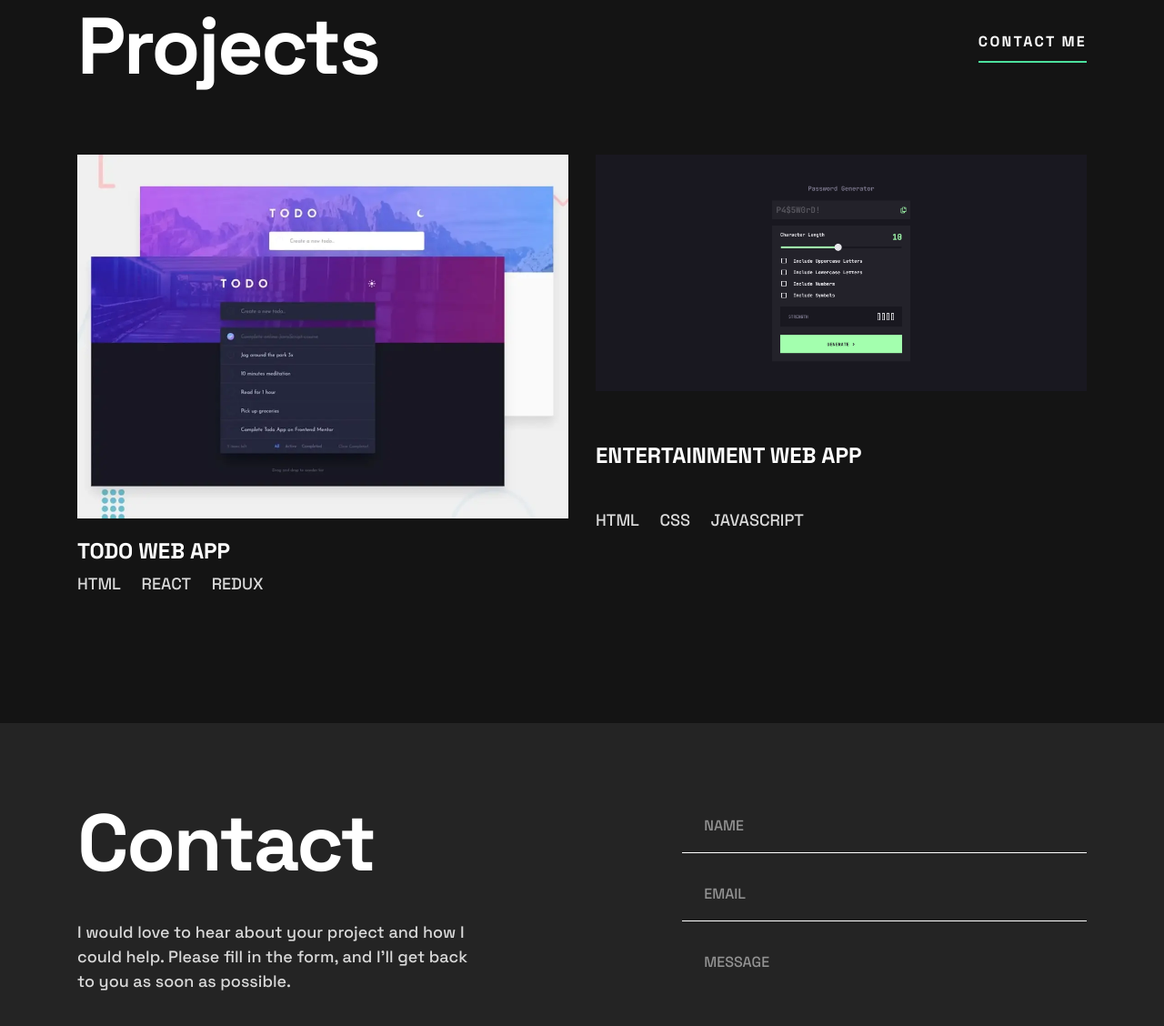
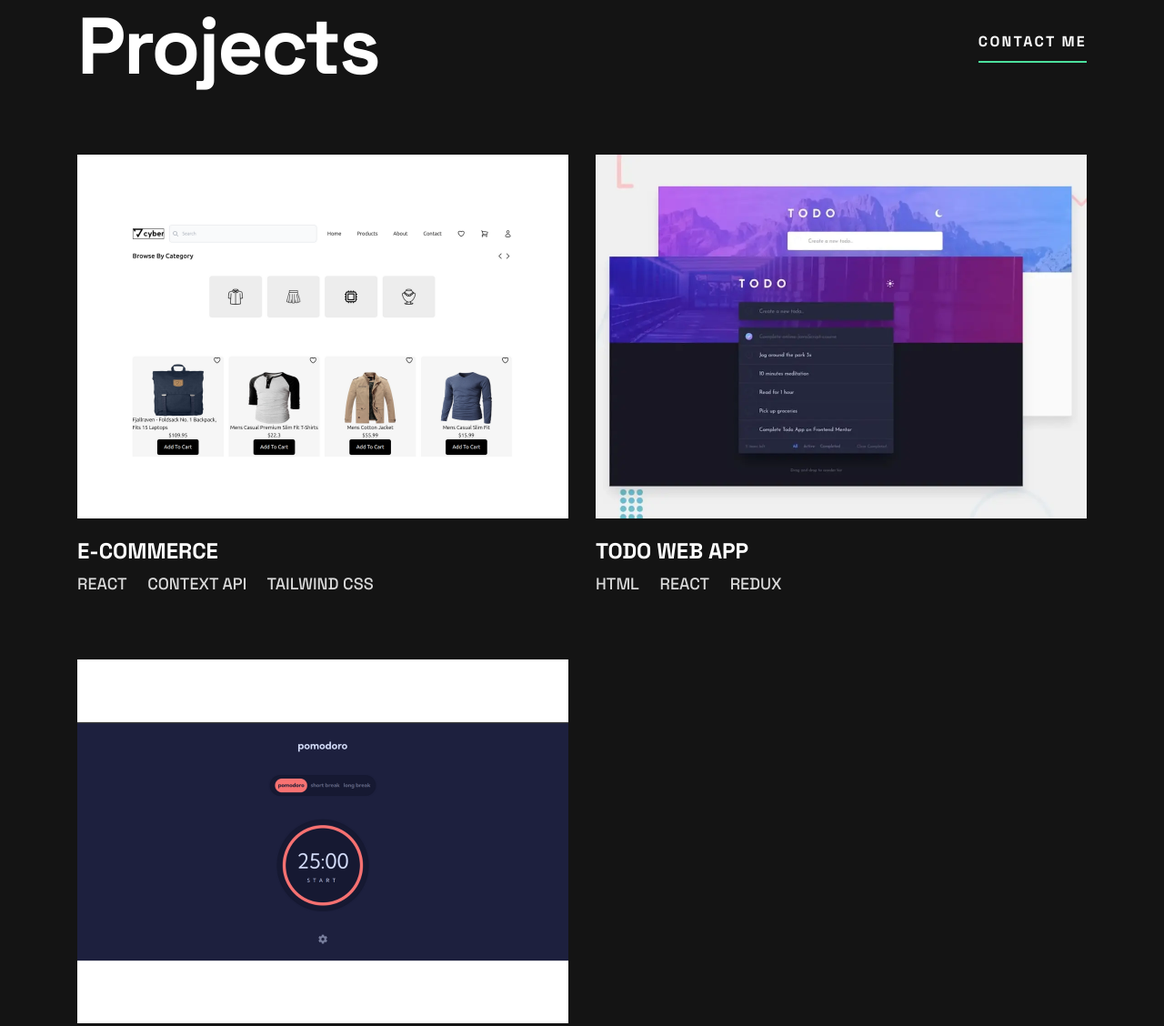
Before and after one commit to Sachin-Mahato/portfolio, a website built with Vite: page index.html in a window 1280 px wide. Shown: the part 1256-2384 px from the top of the page at 91% size. Built offline with nearby package versions, Linux system fonts and the light colour scheme.

Commit message:
add new project e-commerce

```diff
--- a/index.html
+++ b/index.html
@@ -24,29 +24,32 @@
                     <span class="visually-hidden">(to home page)</span>
                 </a>
                 <a href="https://github.com/Sachin-Mahato" target="_blank" class="header__social">
-          <svg xmlns="http://www.w3.org/2000/svg" width="25" height="24" aria-labelledby="socialGitHub" role="img">
+                    <svg xmlns="http://www.w3.org/2000/svg" width="25" height="24" aria-labelledby="socialGitHub"
+                        role="img">
                         <title id="socialGitHub">GitHub</title>
                         <path fill="#FFF" fill-rule="evenodd"
                             d="M12.304 0C5.506 0 0 5.506 0 12.304c0 5.444 3.522 10.042 8.413 11.672.615.108.845-.261.845-.584 0-.292-.015-1.261-.015-2.291-3.091.569-3.891-.754-4.137-1.446-.138-.354-.738-1.446-1.261-1.738-.43-.23-1.046-.8-.016-.815.97-.015 1.661.892 1.892 1.261 1.107 1.86 2.876 1.338 3.584 1.015.107-.8.43-1.338.784-1.646-2.738-.307-5.598-1.368-5.598-6.074 0-1.338.477-2.446 1.26-3.307-.122-.308-.553-1.569.124-3.26 0 0 1.03-.323 3.383 1.26.985-.276 2.03-.415 3.076-.415 1.046 0 2.092.139 3.076.416 2.353-1.6 3.384-1.261 3.384-1.261.676 1.691.246 2.952.123 3.26.784.861 1.26 1.953 1.26 3.307 0 4.721-2.875 5.767-5.613 6.074.446.385.83 1.123.83 2.277 0 1.645-.015 2.968-.015 3.383 0 .323.231.708.846.584a12.324 12.324 0 0 0 8.382-11.672C24.607 5.506 19.101 0 12.304 0Z" />
                     </svg>
                 </a>
                 <a href="" class="header__social">
-          <svg xmlns="http://www.w3.org/2000/svg" width="26" height="23" aria-labelledby="socialFrontendMentor"
-            role="img">
+                    <svg xmlns="http://www.w3.org/2000/svg" width="26" height="23"
+                        aria-labelledby="socialFrontendMentor" role="img">
                         <title id="socialFrontendMentor">Frontend Mentor</title>
                         <path fill="#FFF"
                             d="M13.084.23a.751.751 0 0 0-.736.75v14.267a.75.75 0 1 0 1.5 0V.98a.75.75 0 0 0-.763-.75ZM24.44 4.504a.752.752 0 0 0-.284.064l-6.44 2.875a.752.752 0 0 0 0 1.37l6.44 2.884a.75.75 0 0 0 .612-1.369L19.861 8.13l4.907-2.191a.753.753 0 0 0 .38-.99.752.752 0 0 0-.708-.444ZM1.371 9.663a.752.752 0 0 0-.74.938C2.41 17.447 8.603 22.23 15.685 22.23a.75.75 0 1 0 0-1.501A14.053 14.053 0 0 1 2.083 10.225a.75.75 0 0 0-.712-.561v-.001Z" />
                     </svg>
                 </a>
                 <a href="https://www.linkedin.com/in/sachinkumarmahato" target="_blank" class="header__social">
-          <svg xmlns="http://www.w3.org/2000/svg" width="25" height="24" aria-labelledby="socialLinkedIn" role="img">
+                    <svg xmlns="http://www.w3.org/2000/svg" width="25" height="24" aria-labelledby="socialLinkedIn"
+                        role="img">
                         <title id="socialLinkedIn">LinkedIn</title>
                         <path fill="#FFF" fill-rule="evenodd"
                             d="M5.551 3.304c-1.14 0-2.067.926-2.067 2.064 0 1.14.928 2.066 2.067 2.066a2.066 2.066 0 0 0 0-4.13ZM3.767 8.998v11.453h3.562L7.33 8.998H3.767Zm5.798 0V20.45l3.554.002.002-5.668c0-1.454.253-2.941 2.132-2.941 1.851 0 1.851 1.755 1.851 3.036v5.571l3.559-.001v-6.28c0-2.834-.517-5.457-4.27-5.457-1.763 0-2.916.997-3.368 1.85h-.05V8.997h-3.41ZM22.435 24H1.982c-.976 0-1.77-.777-1.77-1.732V1.731C.212.776 1.006 0 1.982 0h20.453c.98 0 1.777.776 1.777 1.73v20.538c0 .955-.797 1.732-1.777 1.732Z" />
                     </svg>
                 </a>
                 <a href="https://twitter.com/Sachin_K_Mahato" target="_blank" class="header__social">
-          <svg xmlns="http://www.w3.org/2000/svg" width="24" height="20" aria-labelledby="socialTwitter" role="img">
+                    <svg xmlns="http://www.w3.org/2000/svg" width="24" height="20" aria-labelledby="socialTwitter"
+                        role="img">
                         <title id="socialTwitter">Twitter</title>
                         <path fill="#FFF"
                             d="M23.492 2.705a9.563 9.563 0 0 1-2.742.751 4.788 4.788 0 0 0 2.1-2.643 9.536 9.536 0 0 1-3.033 1.159 4.778 4.778 0 0 0-8.14 4.357 13.564 13.564 0 0 1-9.844-4.99 4.774 4.774 0 0 0-.646 2.4 4.778 4.778 0 0 0 2.124 3.977 4.765 4.765 0 0 1-2.163-.598v.061a4.778 4.778 0 0 0 3.832 4.684 4.812 4.812 0 0 1-2.158.082 4.78 4.78 0 0 0 4.462 3.316 9.584 9.584 0 0 1-5.932 2.045c-.38 0-.762-.022-1.14-.067a13.508 13.508 0 0 0 7.32 2.146c8.787 0 13.59-7.277 13.59-13.589 0-.205-.004-.412-.013-.617a9.71 9.71 0 0 0 2.381-2.471l.002-.003Z" />
@@ -120,13 +123,32 @@
                     <h2 class="projects__headline header-xl">Projects</h2>
                     <a href="#contact" class="projects__contact underline">Contact me</a>
 
+                    <!-- E-commerce -->
+                    <div class="projects__item">
+                        <picture class="projects__picture">
+                            <source media="(min-width: 62.5em)" srcset="./src/img/e-commerce.png" />
+                            <img class="projects__image" src="./src/img/e-commerce-small.png"
+                                alt="screenshot of e-commerce website" width-="343" height="253" />
+                        </picture>
+                        <h3 class="projects__name">E-commerce</h3>
+                        <p class="projects__tags">
+                            <span>React</span>
+                            <span>Context API</span>
+                            <span>Tailwind CSS</span>
+                        </p>
+                        <div class="projects__links">
+                            <a href="https://github.com/Sachin-Mahato/e-commerce.git" class="underline">View Project</a>
+                            <a href="https://github.com/Sachin-Mahato/e-commerce.git" class="underline">View Code</a>
+                        </div>
+                    </div>
 
                     <!-- Todo Project Start -->
                     <div class="projects__item">
                         <picture class="projects__picture">
                             <source media="(min-width: 62.5em)" srcset="./src/img/thumbnail-project-3-large.webp" />
                             <img class="projects__image" src="./src/img/thumbnail-project-3-small.webp"
-                alt="screenshot of To Do App showing a list of active and complete tasks" width-="343" height="253" />
+                                alt="screenshot of To Do App showing a list of active and complete tasks" width-="343"
+                                height="253" />
                         </picture>
                         <h3 class="projects__name">Todo Web App</h3>
                         <p class="projects__tags">
@@ -141,25 +163,26 @@
                     </div>
                     <!-- Todo Project End -->
 
-<!-- PassWord Generator -->
+                    <!-- Pomodoro App -->
                     <div class="projects__item">
                         <picture class="projects__picture">
-              <source media="(min-width: 62.5em)" srcset="./src/img/password-generator-app-desktop.png" />
-              <img class="projects__image" src="./src/img/password-generator-app-mobile.png"
-                alt="screenshot of video player app with grid of thumbnails of movies and TV shows" width-="343"
-                height="253" />
+                            <source media="(min-width: 62.5em)" srcset="./src/img/pomodoro.png" />
+                            <img class="projects__image" src="./src/img/pomodor-small.png"
+                                alt="screenshot of e-commerce website" width-="343" height="253" />
                         </picture>
-            <h3 class="projects__name">Entertainment Web App</h3>
+                        <h3 class="projects__name">Pomodoro app</h3>
                         <p class="projects__tags">
+                            <span>Typescript</span>
+                            <span>CSS</span>
                             <span>HTML</span>
-              <span>CSS</span>
-              <span>JavaScript</span>
                         </p>
                         <div class="projects__links">
-              <a href="https://sachinkumarmahato.github.io/passwordGenerator/" class="underline">View Project</a>
-              <a href="https://github.com/SachinKumarMahato/passwordGenerator" class="underline">View Code</a>
+                            <a href="https://pomodoro-flow.netlify.app/" class="underline">View Project</a>
+                            <a href="https://github.com/Sachin-Mahato/pomodoro_app.git" class="underline">View Code</a>
                         </div>
                     </div>
+
+
 
                 </div>
             </div>
@@ -179,17 +202,21 @@
                     <div class="contact__control">
                         <label for="name" class="visually-hidden">Name</label>
                         <input type="text" id="name" name="name" placeholder="Name" required />
-            <img src="./src/img/icon-invalid.svg" alt="" class="contact__invalid-icon" width="24" height="24" />
+                        <img src="./src/img/icon-invalid.svg" alt="" class="contact__invalid-icon" width="24"
+                            height="24" />
                     </div>
                     <div class="contact__control">
                         <label for="email" class="visually-hidden">Email</label>
                         <input type="email" id="email" name="email" placeholder="Email" required />
-            <img src="./src/img/icon-invalid.svg" alt="" class="contact__invalid-icon" width="24" height="24" />
+                        <img src="./src/img/icon-invalid.svg" alt="" class="contact__invalid-icon" width="24"
+                            height="24" />
                     </div>
                     <div class="contact__control">
                         <label for="message" class="visually-hidden">Message</label>
-            <textarea name="message" id="message" cols="30" rows="3" placeholder="Message" required></textarea>
-            <img src="./src/img/icon-invalid.svg" alt="" class="contact__invalid-icon" width="24" height="24" />
+                        <textarea name="message" id="message" cols="30" rows="3" placeholder="Message"
+                            required></textarea>
+                        <img src="./src/img/icon-invalid.svg" alt="" class="contact__invalid-icon" width="24"
+                            height="24" />
                     </div>
                     <div class="contact__control align-right">
                         <button type="button" class="submit-btn">Send Message</button>
@@ -217,22 +244,24 @@
                     </svg>
                 </a>
                 <a href="" class="header__social">
-          <svg xmlns="http://www.w3.org/2000/svg" width="26" height="23" aria-labelledby="socialFrontendMentor"
-            role="img">
+                    <svg xmlns="http://www.w3.org/2000/svg" width="26" height="23"
+                        aria-labelledby="socialFrontendMentor" role="img">
                         <title id="socialFrontendMentor">Frontend Mentor</title>
                         <path fill="#FFF"
                             d="M13.084.23a.751.751 0 0 0-.736.75v14.267a.75.75 0 1 0 1.5 0V.98a.75.75 0 0 0-.763-.75ZM24.44 4.504a.752.752 0 0 0-.284.064l-6.44 2.875a.752.752 0 0 0 0 1.37l6.44 2.884a.75.75 0 0 0 .612-1.369L19.861 8.13l4.907-2.191a.753.753 0 0 0 .38-.99.752.752 0 0 0-.708-.444ZM1.371 9.663a.752.752 0 0 0-.74.938C2.41 17.447 8.603 22.23 15.685 22.23a.75.75 0 1 0 0-1.501A14.053 14.053 0 0 1 2.083 10.225a.75.75 0 0 0-.712-.561v-.001Z" />
                     </svg>
                 </a>
                 <a href="https://www.linkedin.com/in/sachinkumarmahato" class="header__social">
-          <svg xmlns="http://www.w3.org/2000/svg" width="25" height="24" aria-labelledby="socialLinkedIn" role="img">
+                    <svg xmlns="http://www.w3.org/2000/svg" width="25" height="24" aria-labelledby="socialLinkedIn"
+                        role="img">
                         <title id="socialLinkedIn">LinkedIn</title>
                         <path fill="#FFF" fill-rule="evenodd"
                             d="M5.551 3.304c-1.14 0-2.067.926-2.067 2.064 0 1.14.928 2.066 2.067 2.066a2.066 2.066 0 0 0 0-4.13ZM3.767 8.998v11.453h3.562L7.33 8.998H3.767Zm5.798 0V20.45l3.554.002.002-5.668c0-1.454.253-2.941 2.132-2.941 1.851 0 1.851 1.755 1.851 3.036v5.571l3.559-.001v-6.28c0-2.834-.517-5.457-4.27-5.457-1.763 0-2.916.997-3.368 1.85h-.05V8.997h-3.41ZM22.435 24H1.982c-.976 0-1.77-.777-1.77-1.732V1.731C.212.776 1.006 0 1.982 0h20.453c.98 0 1.777.776 1.777 1.73v20.538c0 .955-.797 1.732-1.777 1.732Z" />
                     </svg>
                 </a>
                 <a href="https://twitter.com/Sachin_K_Mahato" class="header__social">
-          <svg xmlns="http://www.w3.org/2000/svg" width="24" height="20" aria-labelledby="socialTwitter" role="img">
+                    <svg xmlns="http://www.w3.org/2000/svg" width="24" height="20" aria-labelledby="socialTwitter"
+                        role="img">
                         <title id="socialTwitter">Twitter</title>
                         <path fill="#FFF"
                             d="M23.492 2.705a9.563 9.563 0 0 1-2.742.751 4.788 4.788 0 0 0 2.1-2.643 9.536 9.536 0 0 1-3.033 1.159 4.778 4.778 0 0 0-8.14 4.357 13.564 13.564 0 0 1-9.844-4.99 4.774 4.774 0 0 0-.646 2.4 4.778 4.778 0 0 0 2.124 3.977 4.765 4.765 0 0 1-2.163-.598v.061a4.778 4.778 0 0 0 3.832 4.684 4.812 4.812 0 0 1-2.158.082 4.78 4.78 0 0 0 4.462 3.316 9.584 9.584 0 0 1-5.932 2.045c-.38 0-.762-.022-1.14-.067a13.508 13.508 0 0 0 7.32 2.146c8.787 0 13.59-7.277 13.59-13.589 0-.205-.004-.412-.013-.617a9.71 9.71 0 0 0 2.381-2.471l.002-.003Z" />
--- a/src/js/script.js
+++ b/src/js/script.js
@@ -1,5 +1,9 @@
 "use strict"
-const submitButton = document.body.querySelector(".submit-btn");
-submitButton.addEventListener("click", () => {
-    alert(`Please note that this feature is temporarily disabled.Feel free to reach out to me through social media.`)
+document.addEventListener("DOMContentLoaded", () => {
+
+    const submitButton = document.body.querySelector(".submit-btn");
+    submitButton.addEventListener("click", () => {
+        alert(`Please note that this feature is temporarily disabled.Feel free to reach out to me through social media.`)
+    })
+
 })
```
Also changed, not shown: src/img/e-commerce-small.png (added), src/img/e-commerce.png (added), src/img/password-generator-app-desktop.png (deleted), src/img/password-generator-app-mobile.png (deleted), src/img/pomodor-small.png (added), src/img/pomodoro.png (added), src/img/profile.jpg (deleted), src/img/thumbnail-project-1-large.webp (deleted), src/img/thumbnail-project-1-small.webp (deleted), src/img/thumbnail-project-2-large.webp (deleted), src/img/thumbnail-project-2-small.webp (deleted), src/img/thumbnail-project-4-large.webp (deleted), src/img/thumbnail-project-4-small.webp (deleted), src/img/thumbnail-project-5-large.webp (deleted), 3 more files. Lines whose indentation alone changed are shown as unchanged.
